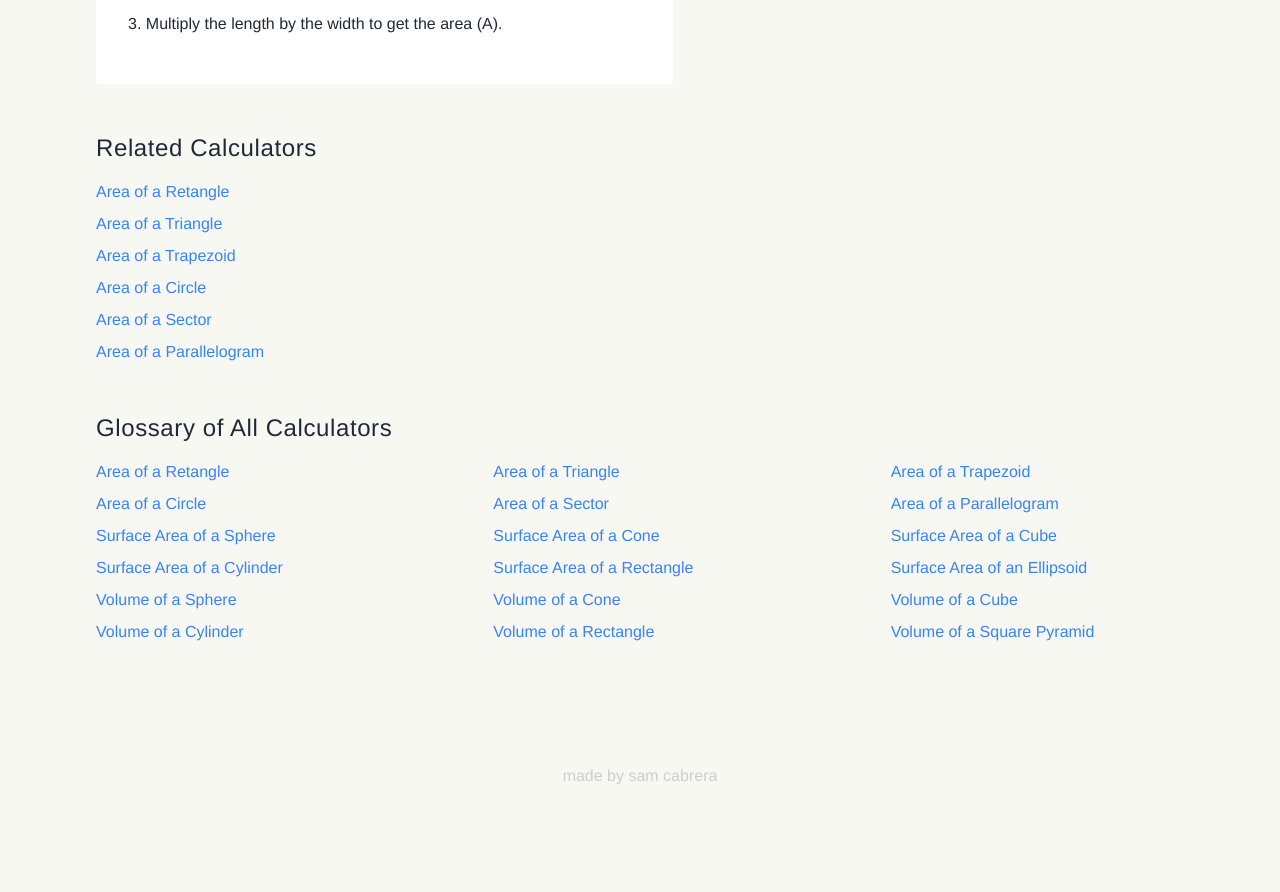
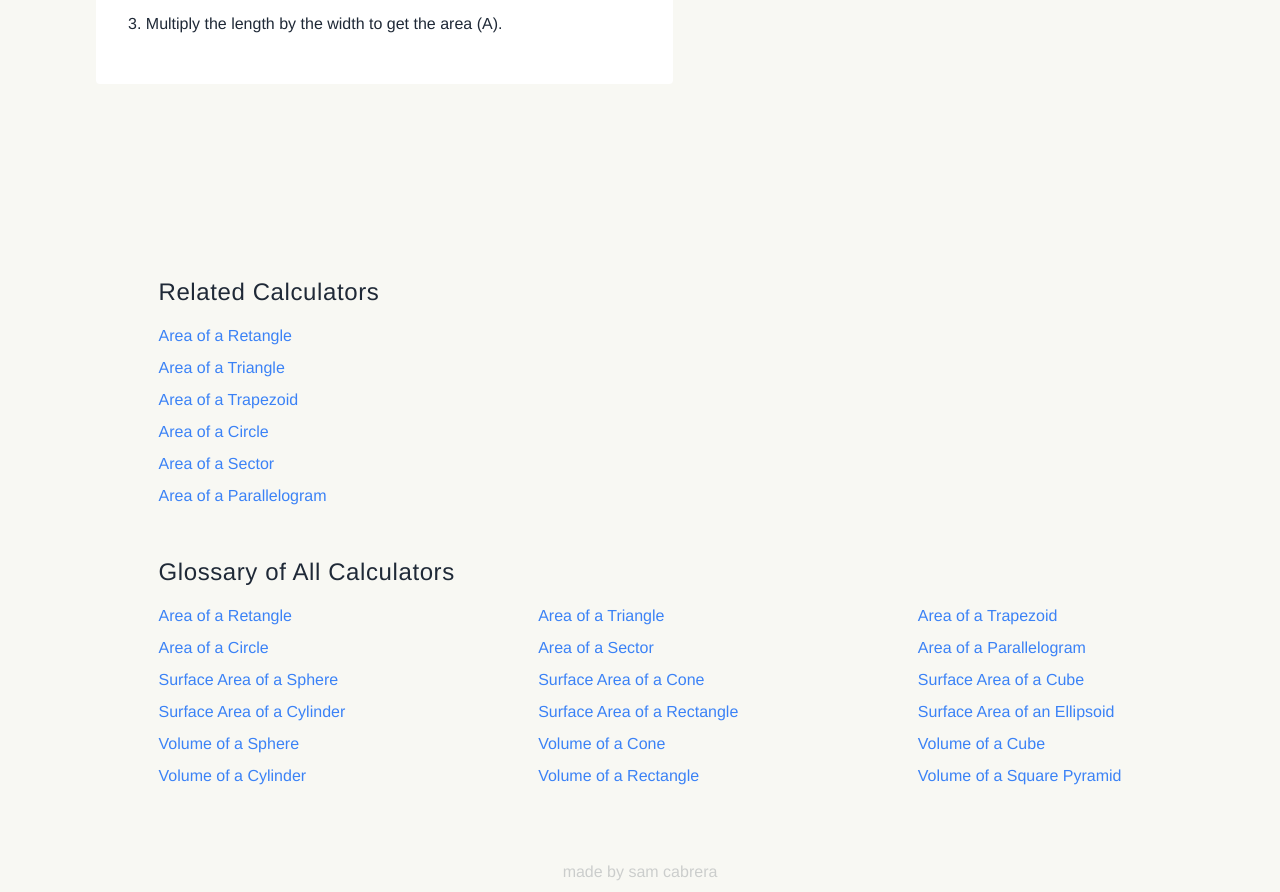
Before and after one commit to samanthacabrera/conversion-calculator, a React (Vite) app: page /calculator/areaRectangle in a window 1280 px wide. Shown: the part 860-1752 px from the top of the page. Before the commit the page ends 1656 px from the top, so only its background shows below. Built offline with nearby package versions, Linux system fonts and the light colour scheme.

Commit message:
updated Glossary styles

```diff
--- a/src/App.jsx
+++ b/src/App.jsx
@@ -6,6 +6,7 @@ import Header from './Header';
 import Filter from './Filter';
 import List from './List';
 import Page from './Page';
+import Glossary from './Glossary';
 import Footer from './Footer';
 
 const App = () => {
@@ -35,6 +36,8 @@ const App = () => {
           ))}
         </Routes>
 
+        <Glossary/>
+
         <Footer />
 
       </div>
--- a/src/Glossary.jsx
+++ b/src/Glossary.jsx
@@ -1,8 +1,13 @@
 import React from 'react';
+import { useLocation } from 'react-router-dom';
 import { calcData } from './data';
 import { calculatorRoutes } from './routes';
 
 const Glossary = () => {
+    const location = useLocation();
+    const currentPath = location.pathname;
+    const currentCalcType = calculatorRoutes.find(route => currentPath.includes(route.path))?.calcType;
+
     const glossary = Object.keys(calcData).flatMap(category =>
         Object.entries(calcData[category]).map(([key, value]) => ({
             calcType: key,
@@ -11,10 +16,42 @@ const Glossary = () => {
         }))
     );
 
+    const currentCategory = Object.keys(calcData).find(cat =>
+        calcData[cat][currentCalcType]
+    );
+
+
+    const relatedCalculators = currentCategory ?
+        Object.entries(calcData[currentCategory]).map(([key, value]) => ({
+            calcType: key,
+            label: value.label,
+            path: calculatorRoutes.find(route => route.calcType === key)?.path || '#',
+        }))
+        : [];
+
     return (
-        <div className="self-start m-12 w-full">
+        <div className="my-12">
+
+            {currentCalcType && (
+                <div className="my-12 w-full">
+                    <h3 className="text-2xl tracking-wide mb-4">Related Calculators</h3>
+                    <ul className="flex flex-col gap-2">
+                        {relatedCalculators.map(({ calcType, label, path }) => (
+                            <li key={calcType}>
+                                <a
+                                    href={path}
+                                    className="text-blue-500 hover:underline"
+                                >
+                                    {label}
+                                </a>
+                            </li>
+                        ))}
+                    </ul>
+                </div>
+            )}
+
             <h3 className="text-2xl tracking-wide mb-4">Glossary of All Calculators</h3>
-            <ul className="grid sm:grid-cols-2 md:grid-cols-3 gap-2">
+            <ul className="grid lg:grid-cols-3 gap-2 gap-x-44">
                 {glossary.map(({ calcType, label, path }) => (
                     <li key={calcType}>
                         <a
@@ -26,6 +63,7 @@ const Glossary = () => {
                     </li>
                 ))}
             </ul>
+
         </div>
     );
 };
--- a/src/Page.jsx
+++ b/src/Page.jsx
@@ -2,7 +2,6 @@ import React, { useState } from 'react';
 import { calcData } from './data';
 import { calculatorRoutes } from './routes';
 import Calculator from './Calculator';
-import Glossary from './Glossary';
 
 const Page = ({ calcType }) => {
     const [copySuccess, setCopySuccess] = useState('');
@@ -76,7 +75,7 @@ const Page = ({ calcType }) => {
                 </div>
             </div>
 
-            <div className="self-start mx-12 w-full">
+            {/* <div className="self-start mx-12 w-full">
                 <h3 className="text-2xl tracking-wide mb-4">Related Calculators</h3>
                 <ul className="flex flex-col gap-2">
                     {relatedCalculators.map(({ calcType, label, path }) => (
@@ -90,9 +89,7 @@ const Page = ({ calcType }) => {
                         </li>
                     ))}
                 </ul>
-            </div>
-
-            <Glossary />
+            </div> */}
         </div>
     );
 };
```
